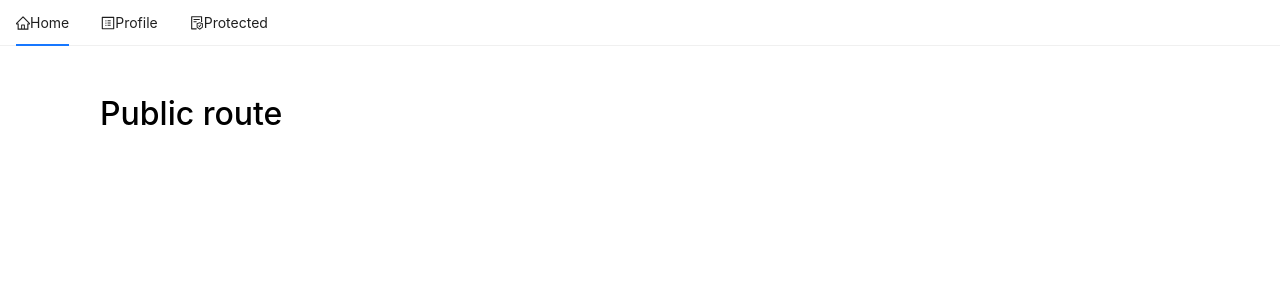
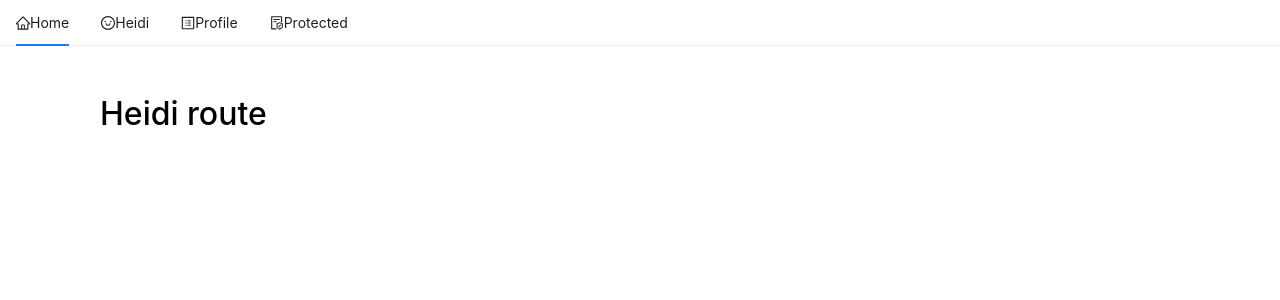
Before and after one commit to hkuhnau/basic-authentication, a React (Create React App) app: page /#/Heidi in a window 1280 px wide. Shown: the top 300 px of the page. Built offline with nearby package versions, Linux system fonts and the light colour scheme; no server answers; what aws-amplify would draw is missing.

Commit message:
Heidi Component and Route

```diff
--- /dev/null
+++ b/src/Heidi.js
@@ -0,0 +1,13 @@
+/* src/Public.js */
+import React from 'react'
+import Container from './Container'
+
+function Heidi() {
+  return (
+    <Container>
+      <h1>Heidi route</h1>
+    </Container>
+  )
+}
+
+export default Heidi
--- a/src/Nav.js
+++ b/src/Nav.js
@@ -2,7 +2,7 @@
 import React from 'react'
 import { Link } from 'react-router-dom'
 import { Menu } from 'antd'
-import { HomeOutlined, ProfileOutlined, FileProtectOutlined } from
+import { HomeOutlined, ProfileOutlined, FileProtectOutlined, SmileOutlined } from
          '@ant-design/icons'
 
 const Nav = (props) => {
@@ -13,6 +13,11 @@ const Nav = (props) => {
         <Menu.Item key='home'>
           <Link to={`/`}>
             <HomeOutlined />Home
+          </Link>
+        </Menu.Item>
+        <Menu.Item key='heidi'>
+          <Link to={`/Heidi`}>
+            <SmileOutlined />Heidi
           </Link>
         </Menu.Item>
         <Menu.Item key='profile'>
--- a/src/Router.js
+++ b/src/Router.js
@@ -6,6 +6,7 @@ import Nav from './Nav'
 import Public from './Public'
 import Profile from './Profile'
 import Protected from './Protected'
+import Heidi from './Heidi'
 
 const Router = () => {
   const [current, setCurrent] = useState('home')
@@ -24,6 +25,7 @@ const Router = () => {
       <Nav current={current} />
       <Switch>
         <Route exact path="/" component={Public}/>
+        <Route exact path="/Heidi" component={Heidi}/>
         <Route exact path="/protected" component={Protected} />
         <Route exact path="/profile" component={Profile}/>
         <Route component={Public}/>
```
